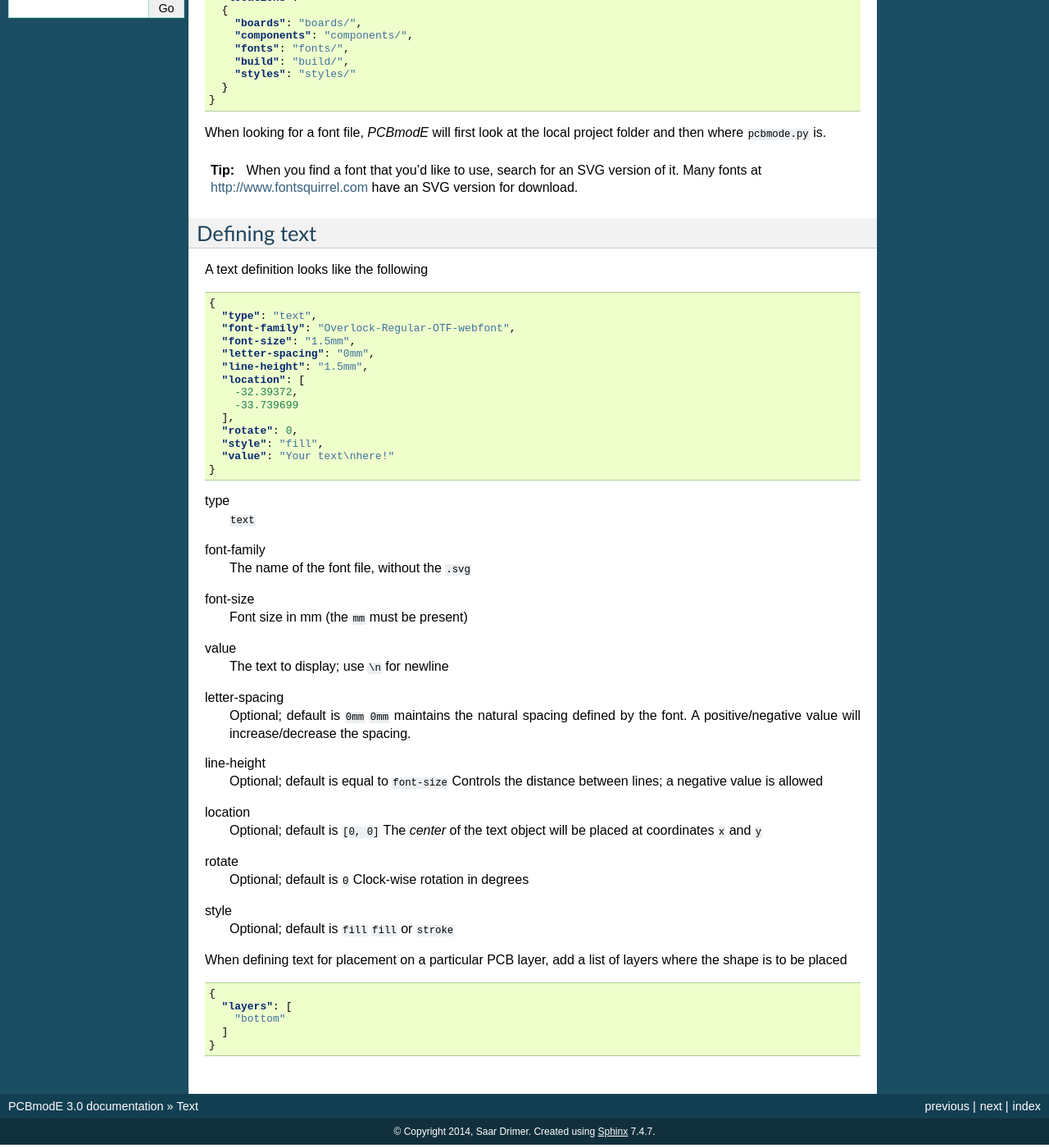
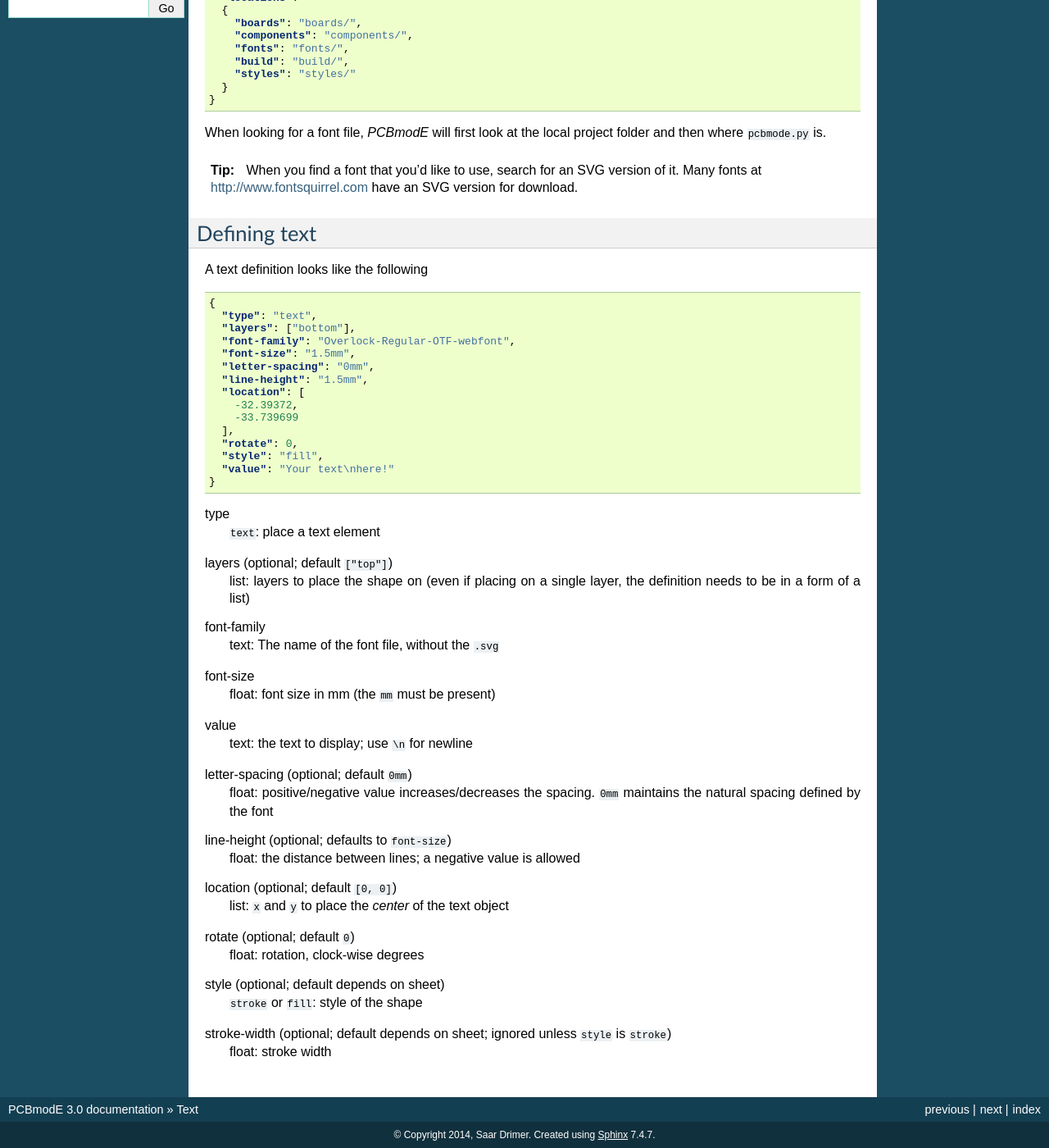
Before and after one commit to boldport/pcbmode, a Sphinx documentation site: the page built from docs/source/text.rst, in a window 1280 px wide and 1400 px high, scrolled down 335 px. Shown: the whole window at 82% size. Built offline with Sphinx 7.4.7, drawn with Linux system fonts in a browser that asks for light colours; pages that are not in the unit, such as notebooks, are missing from menus.

Commit message:
defined more items

```diff
--- a/docs/source/text.rst
+++ b/docs/source/text.rst
@@ -38,6 +38,7 @@ A text definition looks like the following
 
     {
       "type": "text",
+      "layers": ["bottom"],
       "font-family": "Overlock-Regular-OTF-webfont",
       "font-size": "1.5mm",
       "letter-spacing": "0mm",
@@ -52,35 +53,24 @@ A text definition looks like the following
     }
 
 type
-  ``text``
+  ``text``: place a text element
+layers (optional; default ``["top"]``)
+  list: layers to place the shape on (even if placing on a single layer, the definition needs to be in a form of a list)
 font-family
-  The name of the font file, without the ``.svg``
+  text: The name of the font file, without the ``.svg``
 font-size
-  Font size in mm (the ``mm`` must be present)
+  float: font size in mm (the ``mm`` must be present)
 value
-  The text to display; use ``\n`` for newline
-letter-spacing
-  Optional; default is ``0mm``
-  ``0mm`` maintains the natural spacing defined by the font. A positive/negative value will increase/decrease the spacing.
-line-height
-  Optional; default is equal to ``font-size``
-  Controls the distance between lines; a negative value is allowed
-location
-  Optional; default is ``[0, 0]``
-  The *center* of the text object will be placed at coordinates ``x`` and ``y``
-rotate
-  Optional; default is ``0``
-  Clock-wise rotation in degrees
-style
-  Optional; default is ``fill``
-  ``fill`` or ``stroke``
-
-When defining text for placement on a particular PCB layer, add a list of layers where the shape is to be placed
-
-.. code-block:: json
-
-    {
-      "layers": [
-        "bottom"
-      ]
-    }
+  text: the text to display; use ``\n`` for newline
+letter-spacing (optional; default ``0mm``)
+  float: positive/negative value increases/decreases the spacing. ``0mm`` maintains the natural spacing defined by the font
+line-height (optional; defaults to ``font-size``)
+  float: the distance between lines; a negative value is allowed
+location (optional; default ``[0, 0]``)
+  list: ``x`` and ``y`` to place the *center* of the text object
+rotate (optional; default ``0``)
+  float: rotation, clock-wise degrees
+style (optional; default depends on sheet)
+  ``stroke`` or ``fill``: style of the shape
+stroke-width (optional; default depends on sheet; ignored unless ``style`` is ``stroke``)
+  float: stroke width
```
